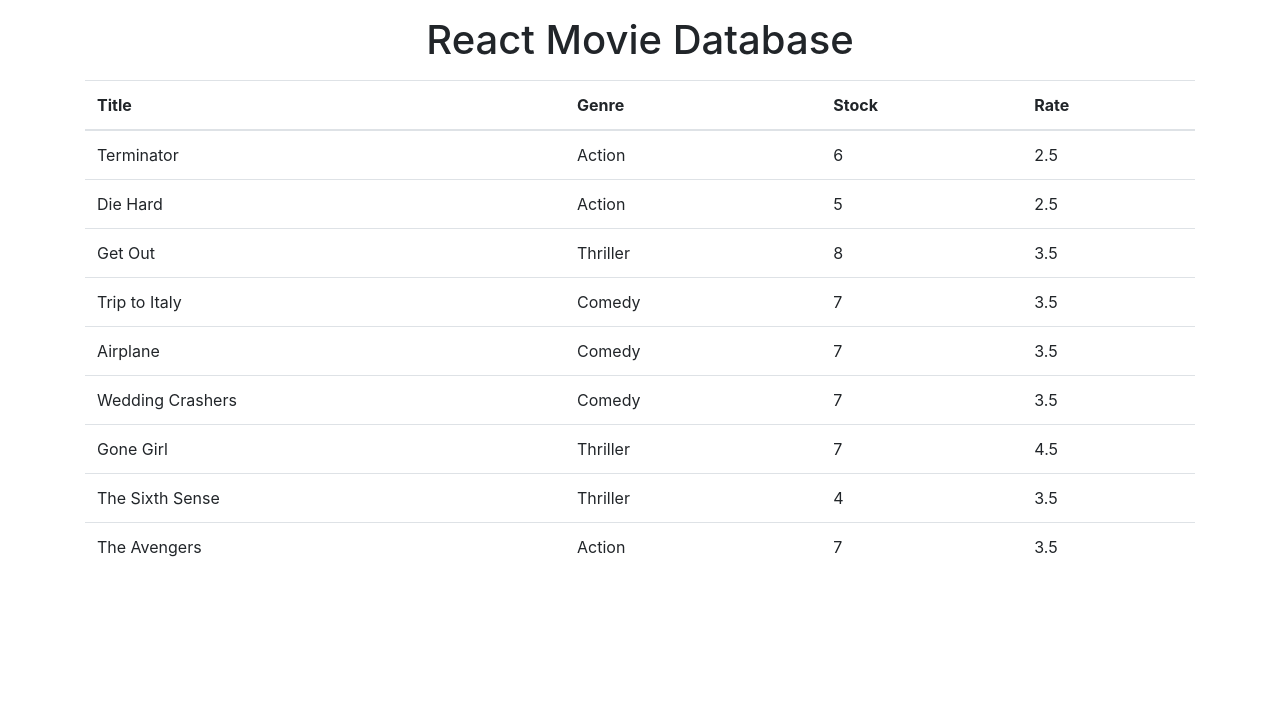
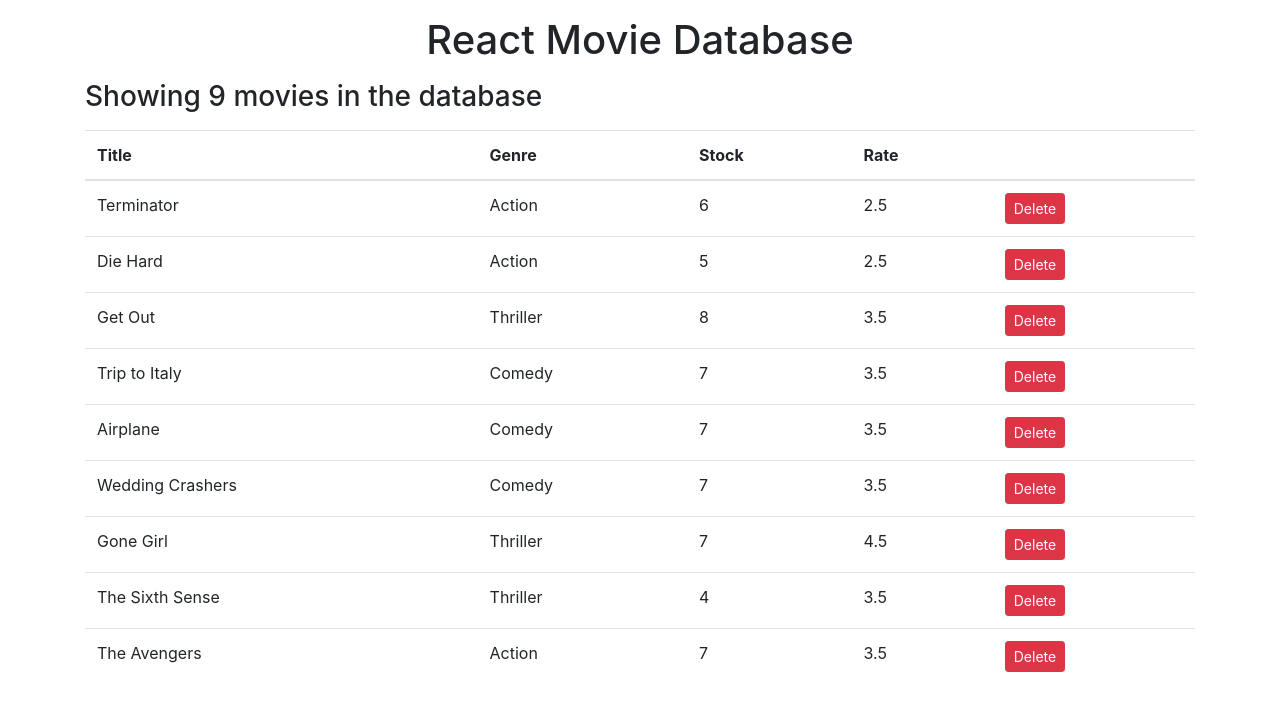
Before and after one commit to rgr5035/Ray-Vidly_App_React, a React (Create React App) app: page / in a window 1280 px wide. Shown: the top 710 px of the page. Built offline with nearby package versions, Linux system fonts and the light colour scheme.

Commit message:
added delete button functionality and count text to app

```diff
--- a/public/index.html
+++ b/public/index.html
@@ -24,10 +24,9 @@
       work correctly both with client-side routing and a non-root public URL.
       Learn how to configure a non-root public URL by running `npm run build`.
     -->
-    <title>React App</title>
+    <title>React Movie Database</title>
   </head>
   <body>
-    <noscript>You need to enable JavaScript to run this app.</noscript>
     <div id="root"></div>
     <!--
       This HTML file is a template.
--- a/src/components/movies.jsx
+++ b/src/components/movies.jsx
@@ -6,30 +6,53 @@ class Movies extends Component {
     movies: getMovies(),
   };
 
-  handleDelete = (movie) => {};
+  handleDelete = (movie) => {
+    const movies = this.state.movies.filter((m) => m._id !== movie._id);
+    this.setState({
+      movies,
+    });
+  };
 
   render() {
+
+    const { length: count } = this.state.movies;
+
+    if (count === 0)
+    return <h3 className="text-center">There are no movies in the database!</h3>
+
     return (
-      <table className="table mt-3">
+      <React.Fragment>
+          <h3> Showing { count } movies in the database</h3>
+          <table className="table mt-3">
         <thead>
           <tr>
             <th>Title</th>
             <th>Genre</th>
             <th>Stock</th>
             <th>Rate</th>
+            <th></th>
           </tr>
         </thead>
         <tbody>
           {this.state.movies.map((movie) => (
-            <tr>
+            <tr key={movie._id}>
               <td>{movie.title}</td>
               <td>{movie.genre.name}</td>
               <td>{movie.numberInStock}</td>
               <td>{movie.dailyRentalRate}</td>
+              <td>
+                <button
+                  onClick={() => this.handleDelete(movie)}
+                  className="btn btn-danger btn-sm"
+                >
+                  Delete
+                </button>
+              </td>
             </tr>
           ))}
         </tbody>
       </table>
+      </React.Fragment>
     );
   }
 }
```
